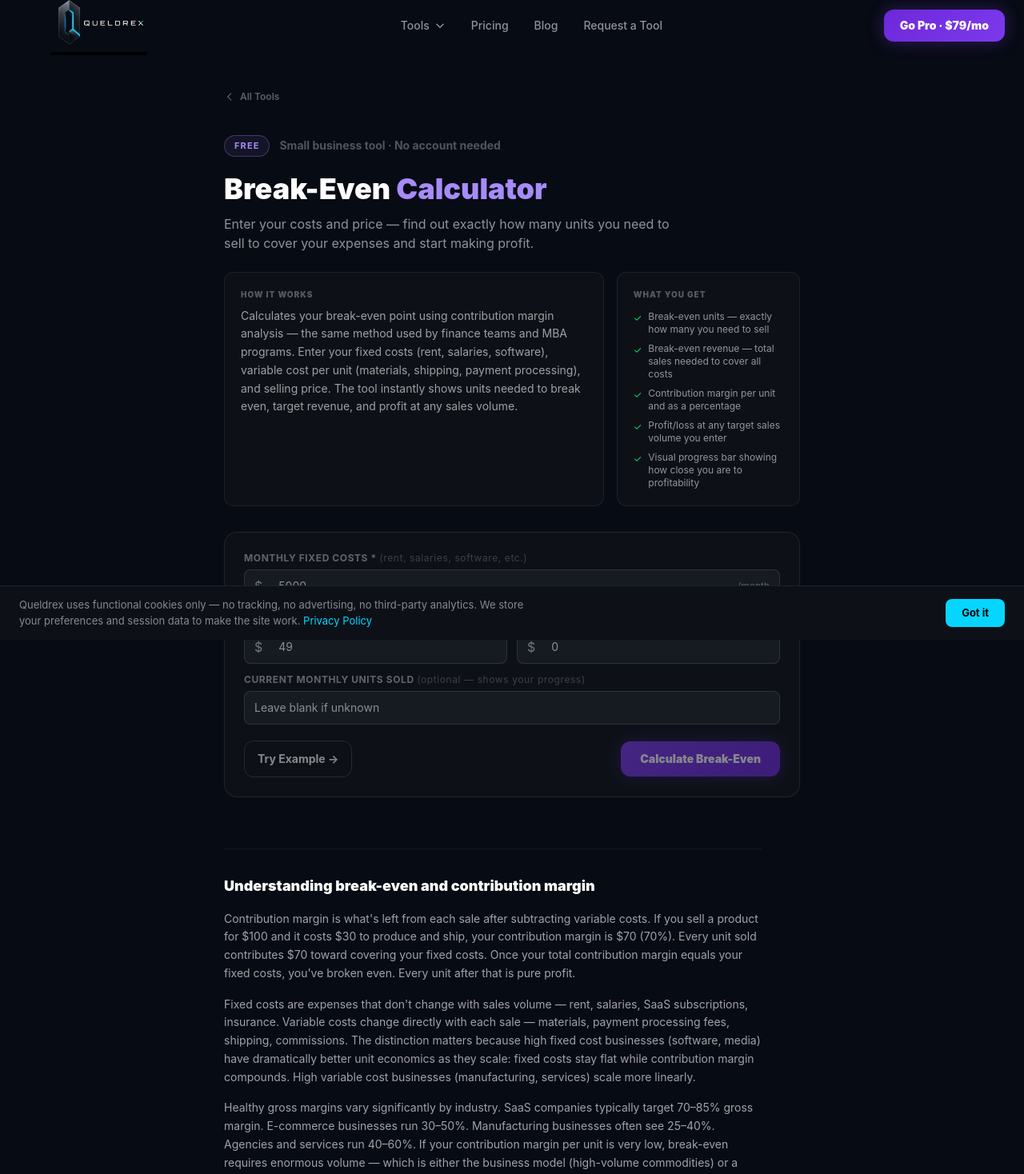
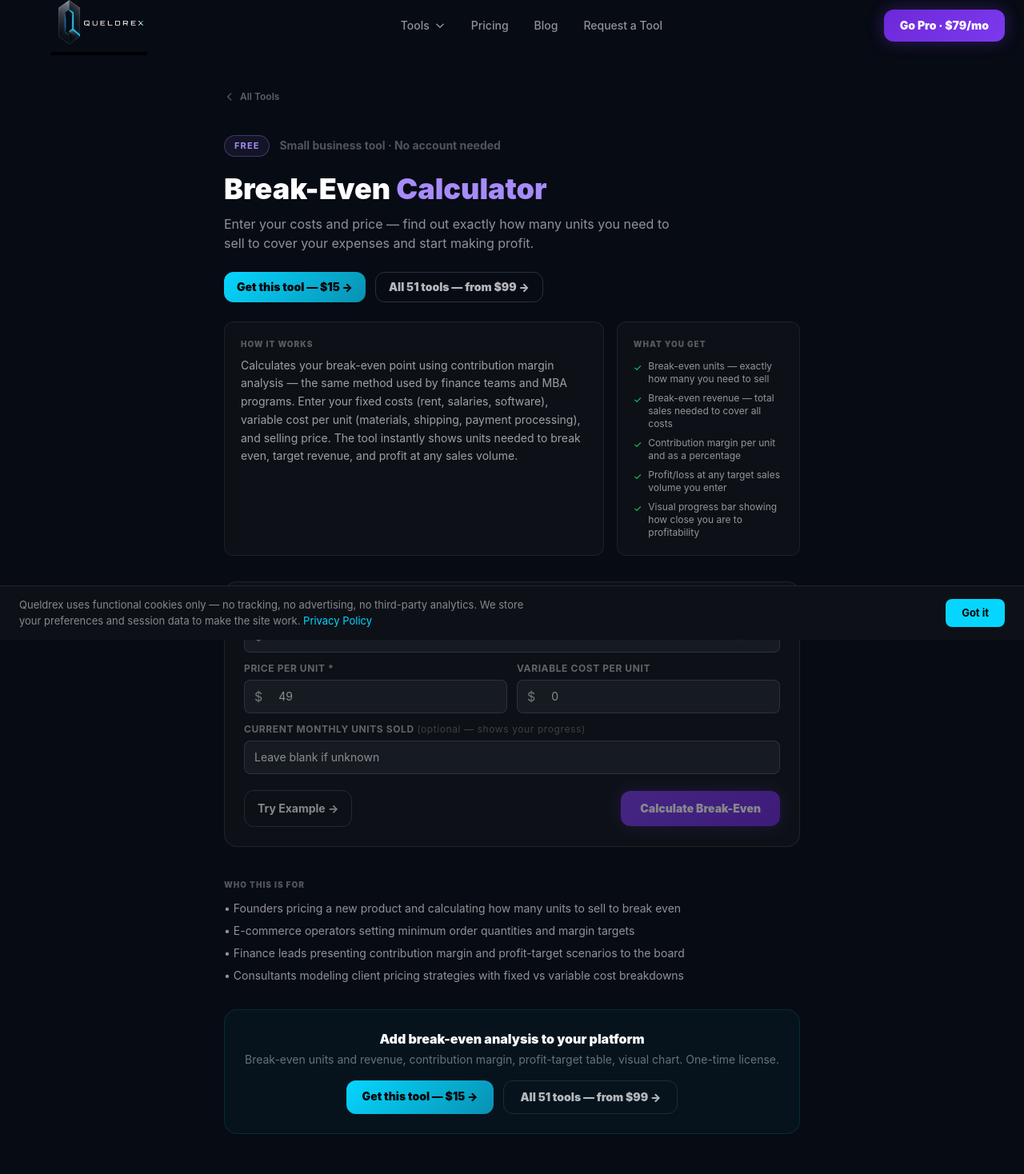
Before and after one commit to Queldrex/tools-platform, a Next.js app: page /tools/break-even in a window 1280 px wide. Shown: the top 1468 px of the page at 80% size. Built offline with nearby package versions, Linux system fonts and the light colour scheme.

Commit message:
feat: break-even — pricing CTAs, Who This Is For, fix paywall price

```diff
--- a/app/tools/break-even/Client.tsx
+++ b/app/tools/break-even/Client.tsx
@@ -77,6 +77,10 @@ export default function BreakEvenPage() {
         </div>
         <h1 className="text-4xl font-black text-white mb-3">Break-Even <span style={{ color: '#a78bfa' }}>Calculator</span></h1>
         <p className="text-white/55 text-base mb-6 max-w-xl">Enter your costs and price — find out exactly how many units you need to sell to cover your expenses and start making profit.</p>
+        <div className="flex gap-3 flex-wrap mt-3 mb-6">
+          <Link href="/pricing" className="inline-flex items-center gap-1 text-sm font-black px-4 py-2 rounded-xl text-black" style={{ background: 'linear-gradient(135deg,#06d6ff,#0891b2)' }}>Get this tool — $15 →</Link>
+          <Link href="/pricing" className="inline-flex items-center gap-1 text-sm font-black px-4 py-2 rounded-xl border text-white/70" style={{ borderColor: 'rgba(255,255,255,0.15)' }}>All 51 tools — from $99 →</Link>
+        </div>
 
         <div className="grid grid-cols-1 md:grid-cols-3 gap-4 mb-8">
           <div className="md:col-span-2 rounded-xl border p-5" style={{ background: '#0d1117', borderColor: 'rgba(255,255,255,0.07)' }}>
@@ -142,7 +146,7 @@ export default function BreakEvenPage() {
         {paywall && !loading && (
           <div className="rounded-2xl border p-8 text-center" style={{ background: 'rgba(167,139,250,0.05)', borderColor: 'rgba(167,139,250,0.2)' }}>
             <h3 className="text-xl font-black text-white mb-2">Unlimited calculations with Pro</h3>
-            <Link href="/pricing" className="inline-flex px-6 py-3 rounded-xl text-sm font-black text-black mt-4" style={{ background: 'linear-gradient(135deg,#06d6ff,#0891b2)' }}>Start Pro — $79/month</Link>
+            <Link href="/pricing" className="inline-flex px-6 py-3 rounded-xl text-sm font-black text-black mt-4" style={{ background: 'linear-gradient(135deg,#06d6ff,#0891b2)' }}>Upgrade to Pro →</Link>
           </div>
         )}
 
@@ -255,6 +259,23 @@ export default function BreakEvenPage() {
           </div>
         )}
 
+        <div className="mt-10 mb-8">
+          <p className="text-[10px] font-black uppercase tracking-widest mb-3" style={{ color: 'rgba(255,255,255,0.3)' }}>Who This Is For</p>
+          <ul className="space-y-2 text-sm text-white/55">
+            <li>• Founders pricing a new product and calculating how many units to sell to break even</li>
+            <li>• E-commerce operators setting minimum order quantities and margin targets</li>
+            <li>• Finance leads presenting contribution margin and profit-target scenarios to the board</li>
+            <li>• Consultants modeling client pricing strategies with fixed vs variable cost breakdowns</li>
+          </ul>
+        </div>
+        <div className="mt-6 mb-10 rounded-2xl border p-6 text-center" style={{ background: 'rgba(6,214,255,0.04)', borderColor: 'rgba(6,214,255,0.12)' }}>
+          <p className="text-white font-black mb-1">Add break-even analysis to your platform</p>
+          <p className="text-white/40 text-sm mb-4">Break-even units and revenue, contribution margin, profit-target table, visual chart. One-time license.</p>
+          <div className="flex gap-3 justify-center flex-wrap">
+            <Link href="/pricing" className="px-5 py-2.5 rounded-xl text-sm font-black text-black" style={{ background: 'linear-gradient(135deg,#06d6ff,#0891b2)' }}>Get this tool — $15 →</Link>
+            <Link href="/pricing" className="px-5 py-2.5 rounded-xl text-sm font-black border text-white/70" style={{ borderColor: 'rgba(255,255,255,0.1)' }}>All 51 tools — from $99 →</Link>
+          </div>
+        </div>
         <section className="mt-16 pt-8 border-t max-w-2xl" style={{ borderColor: 'rgba(255,255,255,0.06)' }}>
           <h2 className="text-lg font-black text-white mb-4">Understanding break-even and contribution margin</h2>
           <p className="text-sm leading-relaxed mb-4" style={{ color: '#A1A1AA' }}>Contribution margin is what&apos;s left from each sale after subtracting variable costs. If you sell a product for $100 and it costs $30 to produce and ship, your contribution margin is $70 (70%). Every unit sold contributes $70 toward covering your fixed costs. Once your total contribution margin equals your fixed costs, you&apos;ve broken even. Every unit after that is pure profit.</p>
```
